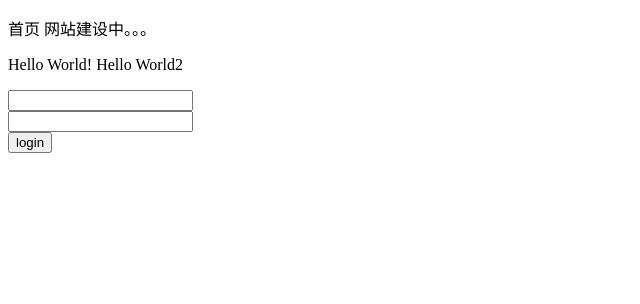
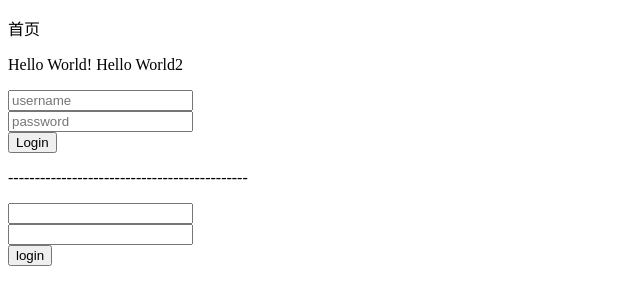
Before and after one commit to 1717917318/1727917318.github.io, a plain HTML site: page index.html in a window 1280 px wide. Shown: the whole page, without its empty margins (0-640 px from the left). Drawn offline with Linux system fonts and the light colour scheme.

Commit message:
Update index.html

```diff
--- a/index.html
+++ b/index.html
@@ -3,11 +3,28 @@
 <head>
     <meta charset="UTF-8">
     <title>this is title</title>
+
+
+
+    <script>
+        function  check() {
+            var password=document.getElementById("password").value;
+            if(password=="123") {
+                alert("succcecss!")
+            } else {
+                alert("failed!");
+                document.getElementById("password").value='';
+            }
+        }
+    </script>
+
+
 </head>
+
     <p>
         首页
-        网站建设中。。。
     </p>
+
     <p>
         <script type="text/javascript">
             document.write("Hello World!");
@@ -16,14 +33,25 @@
         <script  type="text/javascript" src="./main.js"> </script>
     </p>
 
+
+    <div>
+        <input type="text" id="username" placeholder="username" > <br/>
+        <input type="password" id="password" placeholder="password" >
+    </div>
+
+    <button id="submit"  onclick="check()">Login</button>
+
+    <p>
+        ---------------------------------------------
+    </p>
+
     <form>
 
-    <input type="text" id="input_id"  /> <br>
+        <input type="text" id="input_id"  /> <br>
 
-    <input type="password" id="input_pas" />  <br>
+        <input type="password" id="input_pas" />  <br>
 
-    <button type="submit" formaction="./check.js" >login </button>
-
+        <button type="submit" formaction="./check.js" >login </button>
 
     </form>
 
```
